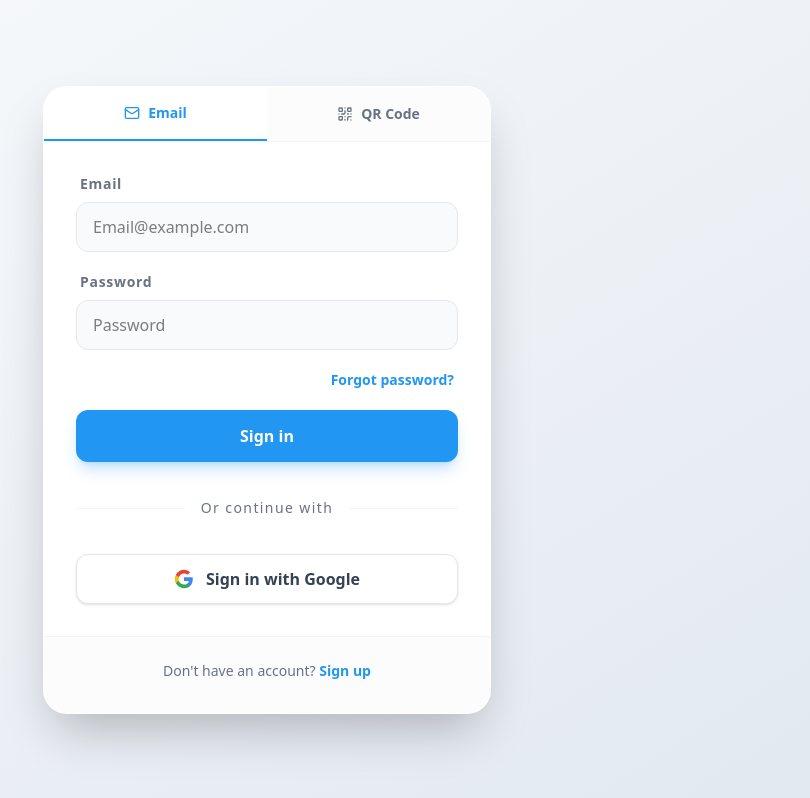
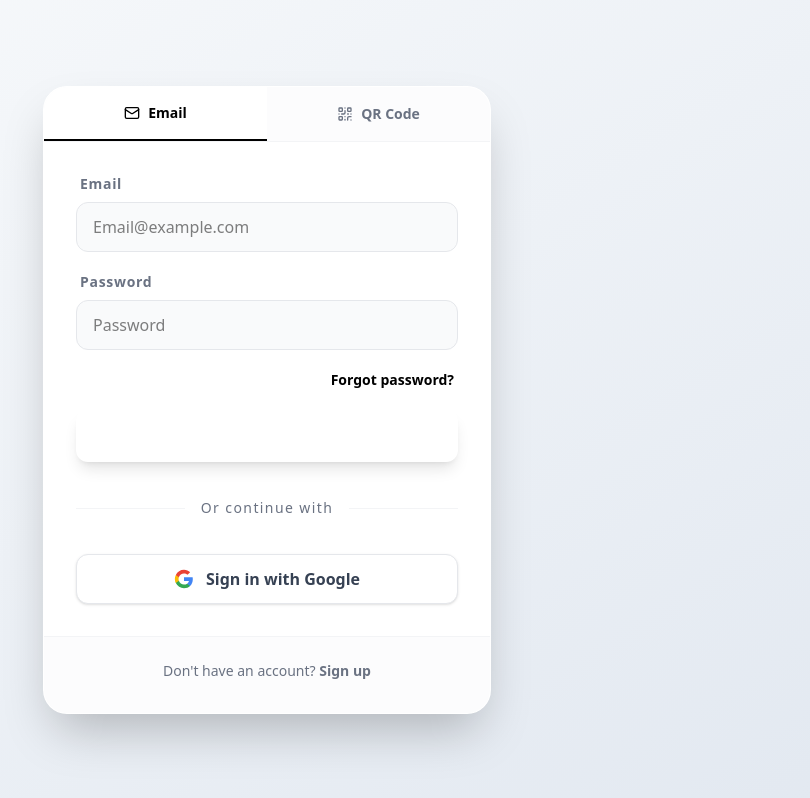
Before and after one commit to bachocodehihi/SocialNetwork, a Next.js app in the folder Nextjs/socialnetwork_web/: page /signin in a window 1280 px wide. Shown: the whole page, without its empty margins (373-1183 px from the left). Built offline with nearby package versions, Linux system fonts and the light colour scheme.

Commit message:
style: push globals.css with theme block exactly as edited by user

```diff
--- a/Nextjs/socialnetwork_web/src/app/globals.css
+++ b/Nextjs/socialnetwork_web/src/app/globals.css
@@ -1,6 +1,6 @@
 @import "tailwindcss";
 
-@theme {
+theme {
   --color-blue: #2196f3;
   --color-red: #f44336;
   --color-yellow: #ffeb3b;
```
